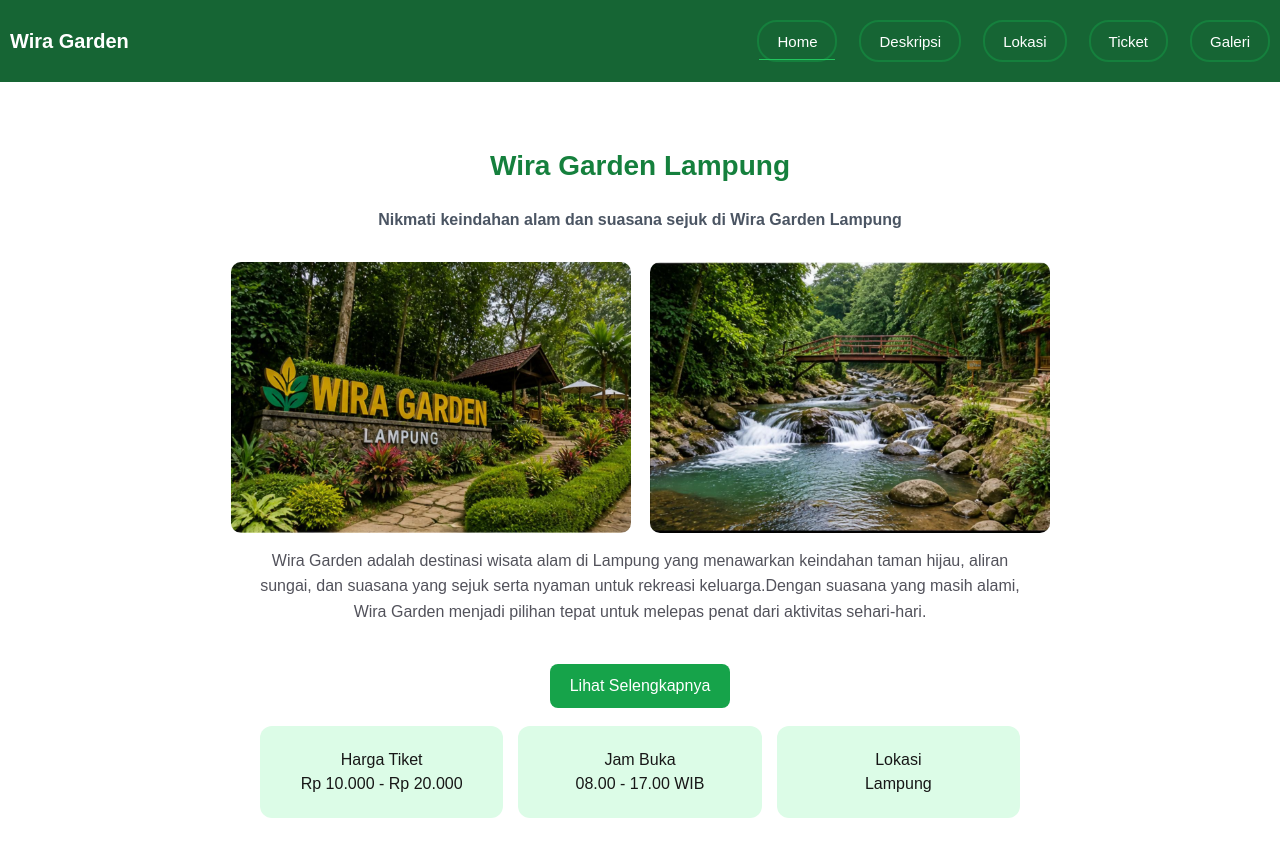
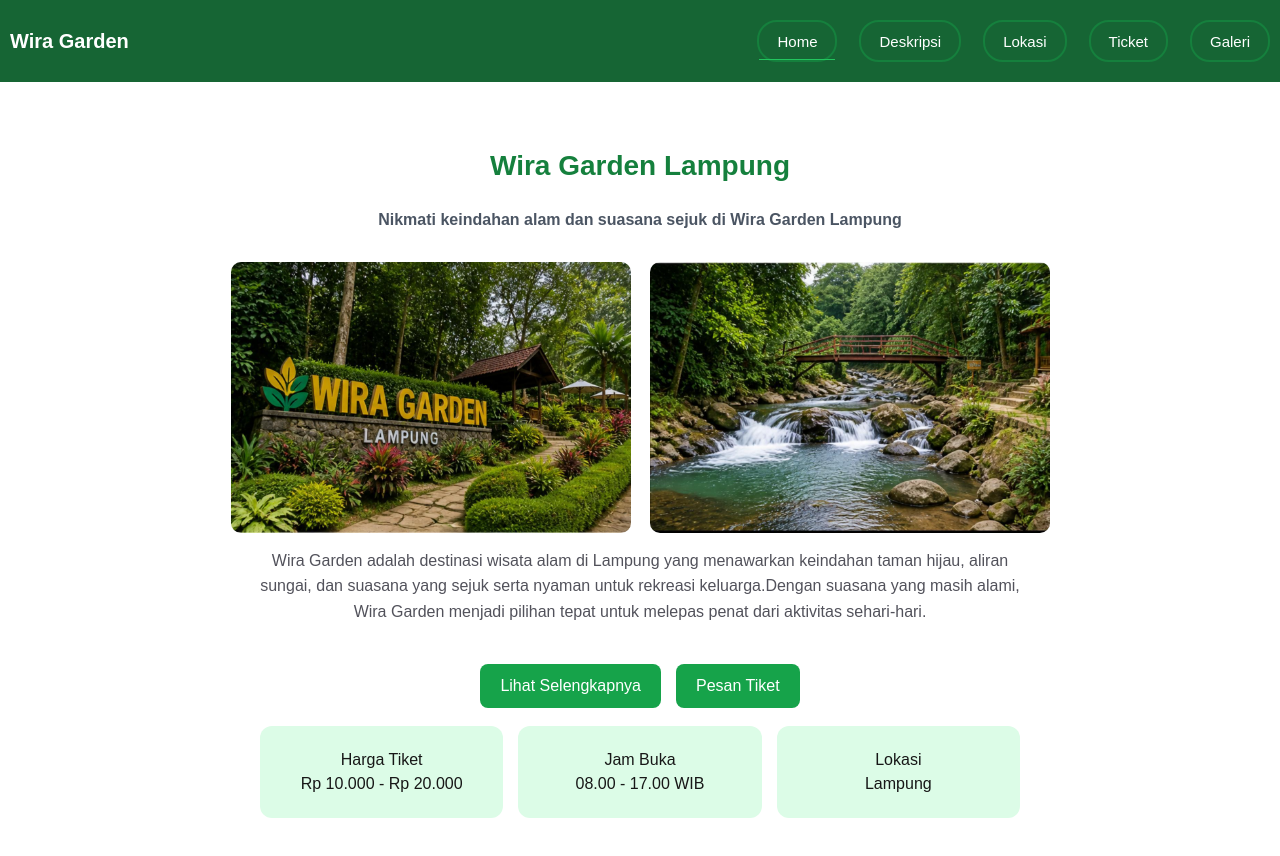
Before and after one commit to jovanakbarsetiodono-code/TI-WEB-24A-SIXTUPLE, a Next.js app in the folder my-app/: page / in a window 1280 px wide. Shown: the top 856 px of the page. Built offline with nearby package versions, Linux system fonts and the light colour scheme.

Commit message:
menambahkan tombol pesan tiket pada halaman home

```diff
--- a/my-app/app/globals.css
+++ b/my-app/app/globals.css
@@ -122,6 +122,13 @@ body {
 
 .hero-section {
   margin-bottom: 30px;
+}
+
+.home-button-wrapper {
+  display: flex;
+  justify-content: center;
+  gap: 15px;
+  margin-top: 20px;
 }
 
 /*RESPONSIVE MOBILE*/
--- a/my-app/app/page.tsx
+++ b/my-app/app/page.tsx
@@ -5,7 +5,7 @@ export default function Home() {
   return (
     <div className="home-page">
       <main className="home-main">
-       <HeroSection />
+        <HeroSection />
 
         <div className="home-image-row">
           <Image
@@ -37,6 +37,10 @@ export default function Home() {
           <a href="/lokasi" className="home-button">
             Lihat Selengkapnya
           </a>
+
+          <a href="/ticket" className="home-button">
+            Pesan Tiket
+          </a>
         </div>
 
         <div className="home-info">
```
